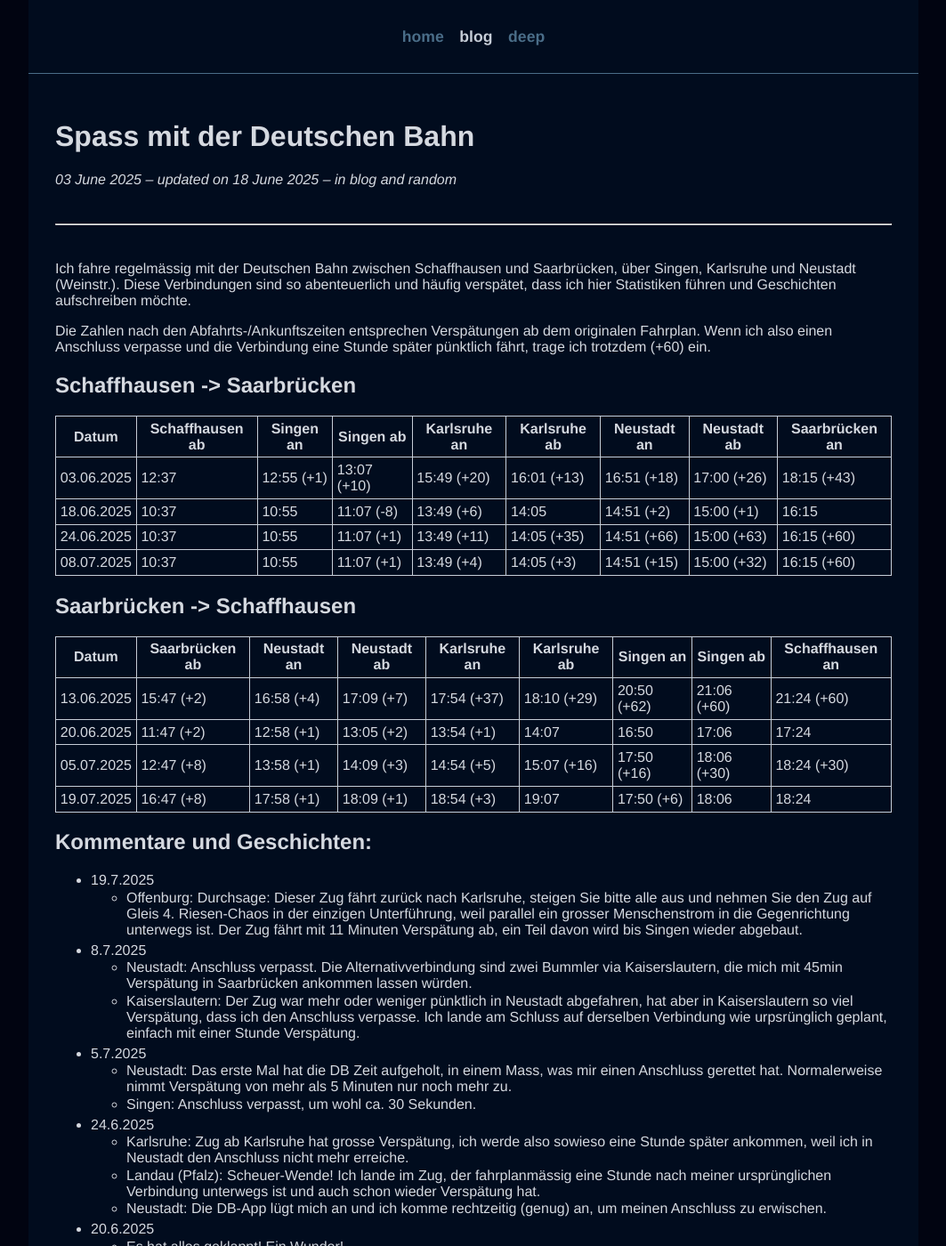
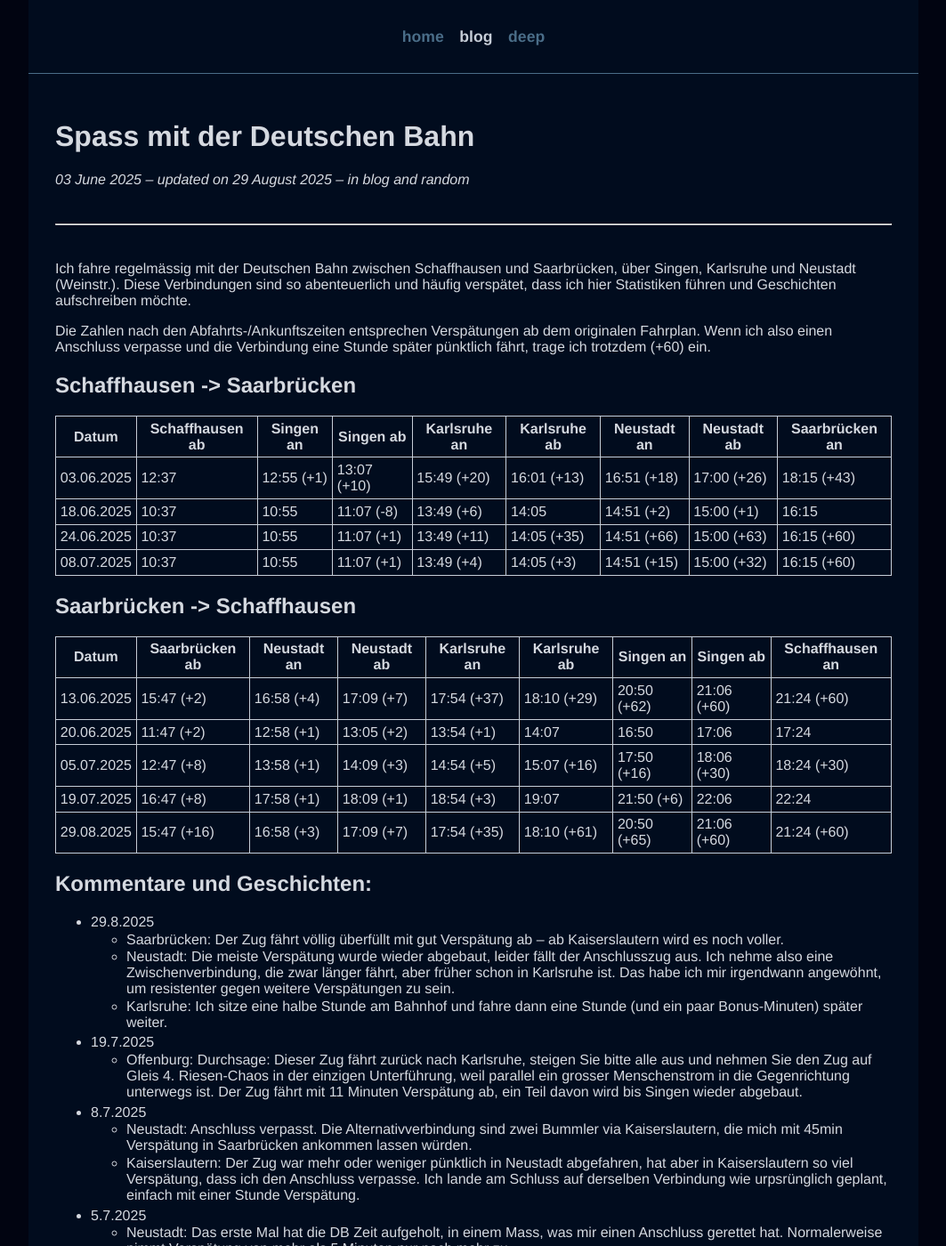
Before and after one commit to riesentoaster/valentinhuber.me, a Jekyll site: the page built from blog/random/_posts/2025-06-03-Spass-mit-der-Deutschen-Bahn.md, in a window 1280 px wide and 1400 px high. Shown: the whole window at 89% size, without its empty margins (108-1171 px from the left). Built offline with Jekyll 4.4.1, drawn with Linux system fonts in a browser that asks for light colours; nearby versions of some CDN libraries; some of the changed text lies outside the part shown.

Commit message:
Add DB journey

```diff
--- a/blog/random/_posts/2025-06-03-Spass-mit-der-Deutschen-Bahn.md
+++ b/blog/random/_posts/2025-06-03-Spass-mit-der-Deutschen-Bahn.md
@@ -1,7 +1,7 @@
 ---
 title: "Spass mit der Deutschen Bahn"
 language: "de"
-updated: "2025-06-18"
+updated: "2025-08-29"
 ---
 
 Ich fahre regelmässig mit der Deutschen Bahn zwischen Schaffhausen und Saarbrücken, über Singen, Karlsruhe und Neustadt (Weinstr.). Diese Verbindungen sind so abenteuerlich und häufig verspätet, dass ich hier Statistiken führen und Geschichten aufschreiben möchte.
@@ -25,10 +25,15 @@
 | 13.06.2025 | 15:47 (+2)     | 16:58 (+4)  | 17:09 (+7)  | 17:54 (+37)  | 18:10 (+29)  | 20:50 (+62) | 21:06 (+60) | 21:24 (+60)     |
 | 20.06.2025 | 11:47 (+2)     | 12:58 (+1)  | 13:05 (+2)  | 13:54 (+1)   | 14:07        | 16:50       | 17:06       | 17:24           |
 | 05.07.2025 | 12:47 (+8)     | 13:58 (+1)  | 14:09 (+3)  | 14:54 (+5)   | 15:07 (+16)  | 17:50 (+16) | 18:06 (+30) | 18:24 (+30)     |
-| 19.07.2025 | 16:47 (+8)     | 17:58 (+1)  | 18:09 (+1)  | 18:54 (+3)   | 19:07        | 17:50 (+6)  | 18:06       | 18:24           |
+| 19.07.2025 | 16:47 (+8)     | 17:58 (+1)  | 18:09 (+1)  | 18:54 (+3)   | 19:07        | 21:50 (+6)  | 22:06       | 22:24           |
+| 29.08.2025 | 15:47 (+16)    | 16:58 (+3)  | 17:09 (+7)  | 17:54 (+35)  | 18:10 (+61)  | 20:50 (+65) | 21:06 (+60) | 21:24  (+60)    |
 
 
 ## Kommentare und Geschichten:
+- 29.8.2025
+  - Saarbrücken: Der Zug fährt völlig überfüllt mit gut Verspätung ab – ab Kaiserslautern wird es noch voller.
+  - Neustadt: Die meiste Verspätung wurde wieder abgebaut, leider fällt der Anschlusszug aus. Ich nehme also eine Zwischenverbindung, die zwar länger fährt, aber früher schon in Karlsruhe ist. Das habe ich mir irgendwann angewöhnt, um resistenter gegen weitere Verspätungen zu sein.
+  - Karlsruhe: Ich sitze eine halbe Stunde am Bahnhof und fahre dann eine Stunde (und ein paar Bonus-Minuten) später weiter.
 - 19.7.2025
   - Offenburg: Durchsage: Dieser Zug fährt zurück nach Karlsruhe, steigen Sie bitte alle aus und nehmen Sie den Zug auf Gleis 4. Riesen-Chaos in der einzigen Unterführung, weil parallel ein grosser Menschenstrom in die Gegenrichtung unterwegs ist. Der Zug fährt mit 11 Minuten Verspätung ab, ein Teil davon wird bis Singen wieder abgebaut.
 - 8.7.2025
@@ -55,3 +60,6 @@
   - In Offenburg: [Scheuer-Wende](https://media.ccc.de/v/36c3-10652-bahnmining_-_punktlichkeit_ist_eine_zier). Auf dem Gleis gegenüber fährt eine andere Schwarzwaldbahn mit so viel Verspätung, dass ich sie erwische. Alle Pläne sind schon längst gestorben.
   - In Karlsruhe: Ich habe den Anschluss nach einem Sprint durch den Bahnhof nur erwischt, weil der Anschluss auch Verspätung hatte.
   - In Neustadt: Hier hat dieses Prinzip leider nicht funktioniert, ich habe also unterwegs noch Kaiserslautern angeschaut. Und dort wegen weiteren Verspätungen fast den Anschluss verpasst.
+
+## Addendum
+- Ich trage die Zeiten nicht bei jeder Fahrt ein. Die Statistik ist aber immernoch ungefähr representativ – ich schreibe nicht nur die schlechten Fahrten auf!
```
